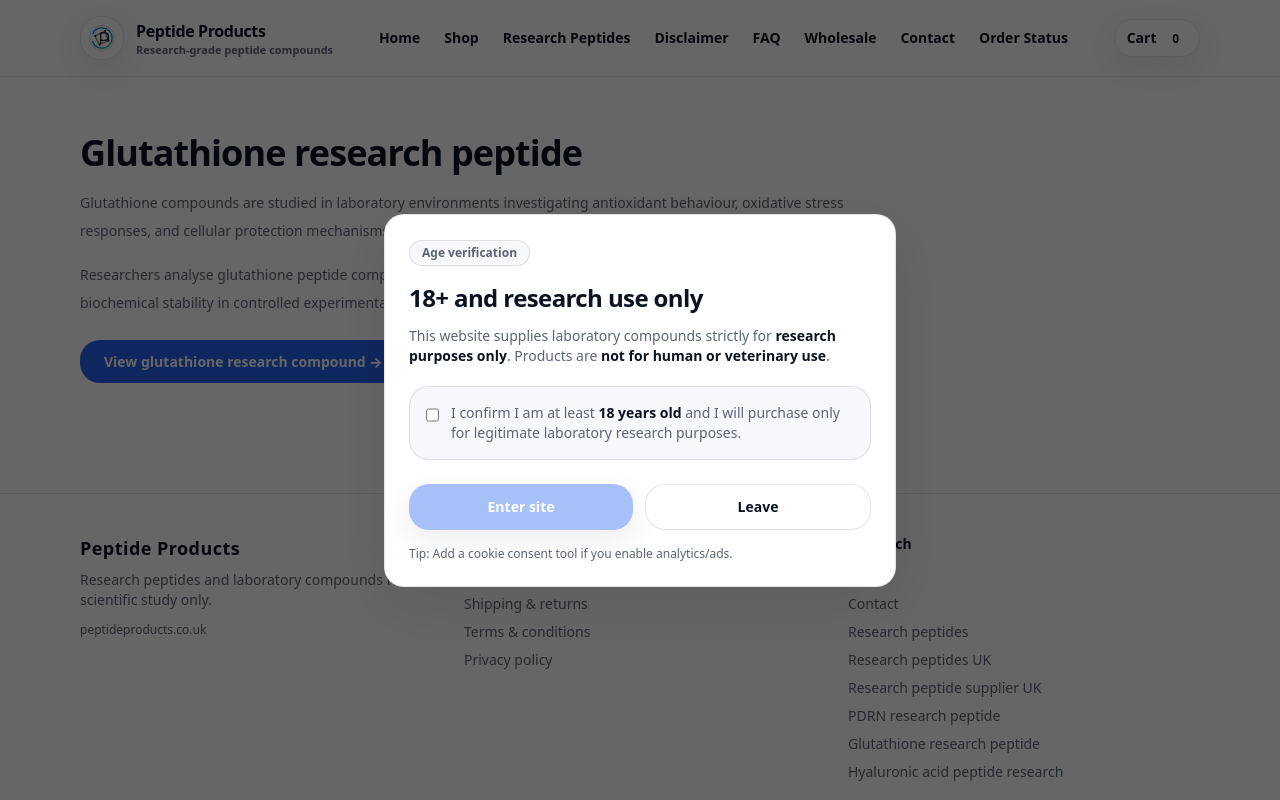
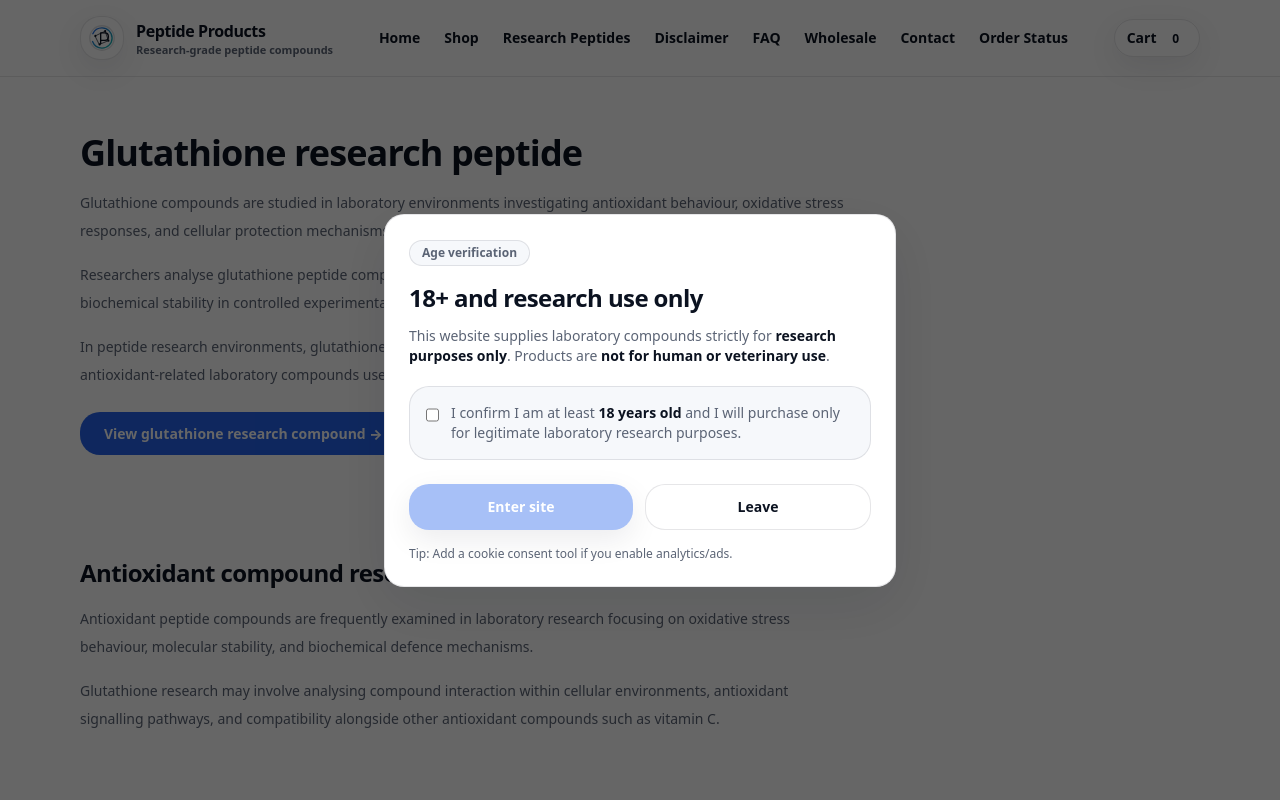
Before and after one commit to readdocs-ai/peptideproducts-store, a Next.js app: page /glutathione-research-peptide in a window 1280 px wide. Shown: the top 800 px of the page. Built offline with nearby package versions, Linux system fonts and the light colour scheme.

Commit message:
Improve glutathione research page structure

```diff
--- a/src/app/glutathione-research-peptide/page.tsx
+++ b/src/app/glutathione-research-peptide/page.tsx
@@ -8,6 +8,9 @@ export const metadata: Metadata = {
   title: "Glutathione Research Peptide | Antioxidant Compound Research",
   description:
     "Glutathione research peptide overview including antioxidant compound research areas and laboratory study applications.",
+  alternates: {
+    canonical: "https://www.peptideproducts.co.uk/glutathione-research-peptide",
+  },
 };
 
 export default function Page() {
@@ -15,7 +18,10 @@ export default function Page() {
     <div>
       <Header />
 
-      <main className="py-14">
+      <main>
+
+        {/* Intro */}
+        <section className="py-14">
           <Container>
             <h1 className="text-4xl font-extrabold tracking-tight">
               Glutathione research peptide
@@ -33,6 +39,13 @@ export default function Page() {
               controlled experimental settings.
             </p>
 
+            <p className="mt-4 max-w-3xl text-sm leading-7 text-muted">
+              In peptide research environments, glutathione compounds are often
+              evaluated alongside vitamin C and other antioxidant-related
+              laboratory compounds used to investigate oxidative balance and
+              cellular response pathways.
+            </p>
+
             <div className="mt-8">
               <Link
                 href="/product/meso-glutathione"
@@ -42,6 +55,93 @@ export default function Page() {
               </Link>
             </div>
           </Container>
+        </section>
+
+        {/* Research context */}
+        <section className="bg-white py-14">
+          <Container>
+            <div className="max-w-3xl">
+              <h2 className="text-2xl font-extrabold tracking-tight">
+                Antioxidant compound research
+              </h2>
+
+              <p className="mt-4 text-sm leading-7 text-muted">
+                Antioxidant peptide compounds are frequently examined in
+                laboratory research focusing on oxidative stress behaviour,
+                molecular stability, and biochemical defence mechanisms.
+              </p>
+
+              <p className="mt-4 text-sm leading-7 text-muted">
+                Glutathione research may involve analysing compound interaction
+                within cellular environments, antioxidant signalling pathways,
+                and compatibility alongside other antioxidant compounds such as
+                vitamin C.
+              </p>
+            </div>
+          </Container>
+        </section>
+
+        {/* Related links */}
+        <section className="py-14">
+          <Container>
+            <h2 className="text-2xl font-extrabold tracking-tight">
+              Related research pages
+            </h2>
+
+            <div className="mt-6 grid gap-4 md:grid-cols-2 xl:grid-cols-4">
+
+              <Link
+                href="/research-peptides"
+                className="rounded-xl3 border border-line bg-white p-5 shadow-soft transition hover:-translate-y-0.5 hover:shadow-lift"
+              >
+                <div className="text-sm font-extrabold text-ink">
+                  Research peptides
+                </div>
+                <p className="mt-2 text-sm text-muted">
+                  Core overview of peptide and compound research categories.
+                </p>
+              </Link>
+
+              <Link
+                href="/research-peptides-uk"
+                className="rounded-xl3 border border-line bg-white p-5 shadow-soft transition hover:-translate-y-0.5 hover:shadow-lift"
+              >
+                <div className="text-sm font-extrabold text-ink">
+                  Research peptides UK
+                </div>
+                <p className="mt-2 text-sm text-muted">
+                  UK-focused overview of peptide compounds and laboratory study.
+                </p>
+              </Link>
+
+              <Link
+                href="/product/meso-glutathione"
+                className="rounded-xl3 border border-line bg-white p-5 shadow-soft transition hover:-translate-y-0.5 hover:shadow-lift"
+              >
+                <div className="text-sm font-extrabold text-ink">
+                  Meso Glutathione
+                </div>
+                <p className="mt-2 text-sm text-muted">
+                  View the related glutathione research compound product page.
+                </p>
+              </Link>
+
+              <Link
+                href="/product/meso-vitamin-c"
+                className="rounded-xl3 border border-line bg-white p-5 shadow-soft transition hover:-translate-y-0.5 hover:shadow-lift"
+              >
+                <div className="text-sm font-extrabold text-ink">
+                  Meso Vitamin C
+                </div>
+                <p className="mt-2 text-sm text-muted">
+                  Explore a related antioxidant compound line.
+                </p>
+              </Link>
+
+            </div>
+          </Container>
+        </section>
+
       </main>
 
       <Footer />
```
Lines whose indentation alone changed are shown as unchanged.
